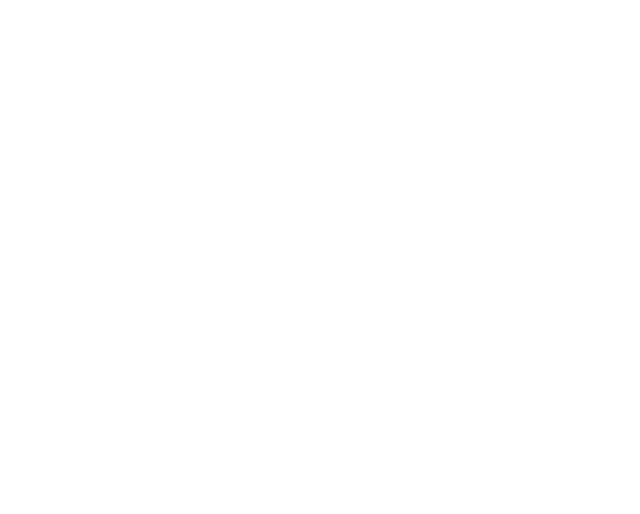
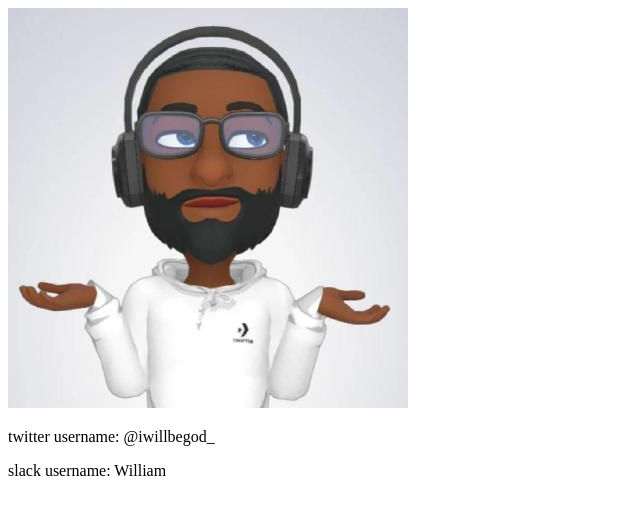
Before and after one commit to Bill-Adepoju/Simple-Links-Tracker, a React (Vite) app in the folder Dashboard task/: page / in a window 1280 px wide. Shown: the top 514 px of the page, without its empty margins (0-640 px from the left). Built offline with nearby package versions, Linux system fonts and the light colour scheme.

Commit message:
Add Profile jsx Component

```diff
--- a/Dashboard task/src/App.jsx
+++ b/Dashboard task/src/App.jsx
@@ -1,9 +1,12 @@
 import './App.css'
+import Profile from './components/Profile'
+import Links from './components/Links'
 
 function App() {
 
   return (
     <div className="App">
+      <Profile />
 
     </div>
   )
--- /dev/null
+++ b/Dashboard task/src/components/Profile.jsx
@@ -0,0 +1,17 @@
+import profileImg from "../images/profile-img.jpg"
+
+// This component contains the proile/header section
+
+export default function profile(){
+    return(
+        <div className="profile-wrapper">
+            <img src={profileImg} alt="profile image" id="profile__img"/>
+            <div className="twitter-section">
+                <p id="twitter">twitter username: @iwillbegod_</p>
+            </div>
+            <div className="slack-section">
+                <p id="slack">slack username: William</p>
+            </div>
+        </div>
+    )
+}
```
Also changed, not shown: Dashboard task/src/components/Links.jsx (added), Dashboard task/src/images/profile-img.jpg (added).
